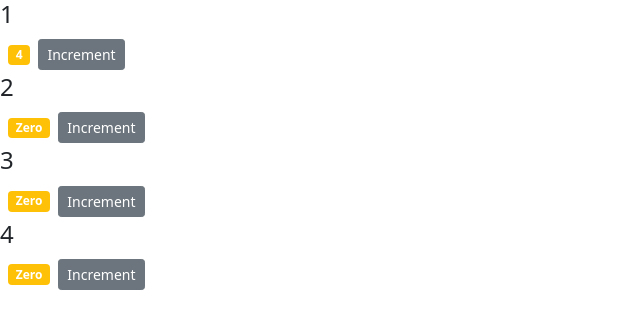
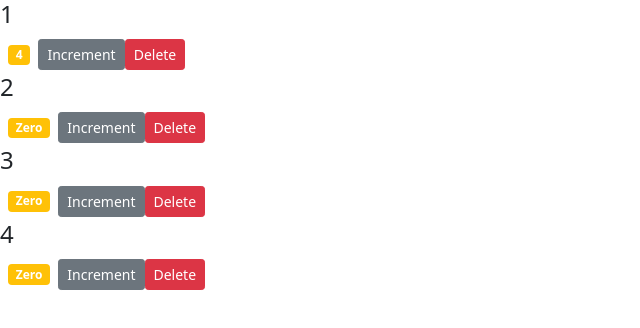
Before and after one commit to mojidul-dev-pwd/first-react-app, a React (Create React App) app: page / in a window 1280 px wide. Shown: the top 328 px of the page, without its empty margins (0-640 px from the left). Built offline with nearby package versions, Linux system fonts and the light colour scheme.

Commit message:
handle-delete

```diff
--- a/src/components/counter.jsx
+++ b/src/components/counter.jsx
@@ -25,11 +25,14 @@
         <span className={this.getBadgeClasses()}>{this.formatCount()}</span>
         <button
           onClick={() => {
-            this.handleIncrement({id:1});
+            this.handleIncrement({ id: 1 });
           }}
           className="btn btn-secondary btn-sm"
         >
           Increment
+        </button>
+        <button onClick={this.props.onDelete} className="btn btn-danger btn-sm">
+          Delete
         </button>
       </div>
     );
--- a/src/components/counters.jsx
+++ b/src/components/counters.jsx
@@ -1,23 +1,35 @@
-import React, { Component } from 'react';
-import Counter from './counter';
+import React, { Component } from "react";
+import Counter from "./counter";
 
 class Counters extends Component {
   state = {
     counters: [
-            {id:1, value:4},
-            {id:2, value:0},
-            {id:3, value:0},
-            {id:4, value:0}
-        ]
+      { id: 1, value: 4 },
+      { id: 2, value: 0 },
+      { id: 3, value: 0 },
+      { id: 4, value: 0 },
+    ],
+  };
+
+  handleDelete() {
+    console.log("Event Handler Called");
   }
+
   render() {
-        return (<div>
-            { this.state.counters.map(counter =>
-            <Counter key={counter.id} value={counter.value} id={counter.id}>
+    return (
+      <div>
+        {this.state.counters.map((counter) => (
+          <Counter
+            key={counter.id}
+            onDelete={this.handleDelete}
+            value={counter.value}
+            id={counter.id}
+          >
             <h3>Counter # {counter.id}</h3>
           </Counter>
-            )}
-        </div>);
+        ))}
+      </div>
+    );
   }
 }
 
```
Lines whose indentation alone changed are shown as unchanged.
